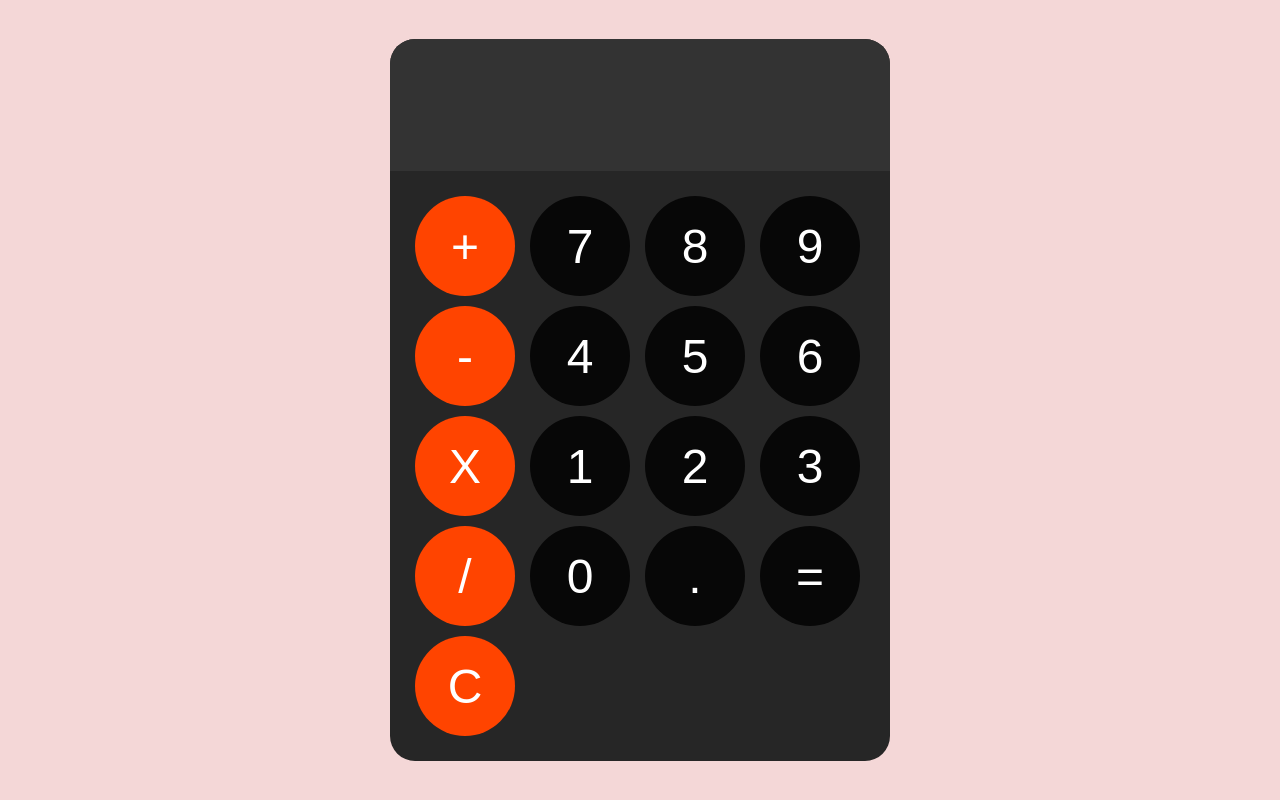
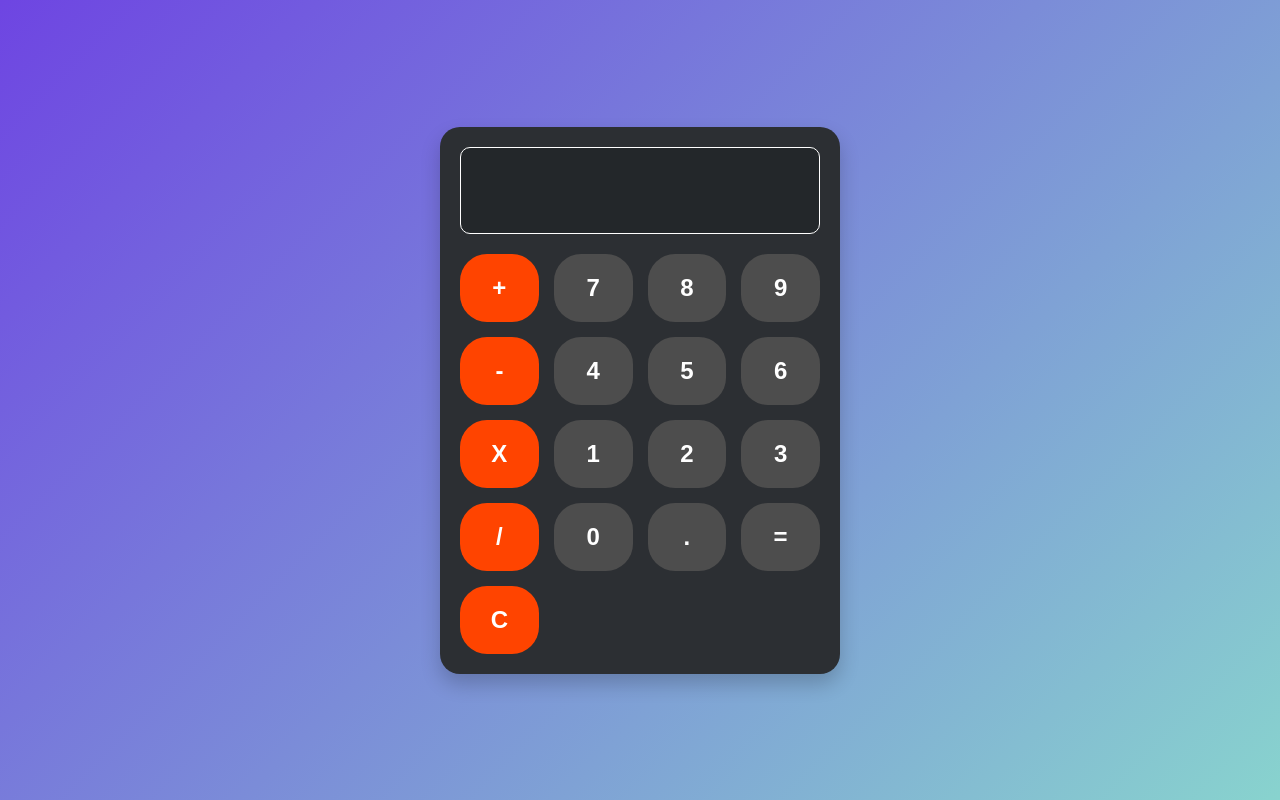
Before and after one commit to somyakrjha07/calculator, a plain HTML site: page index.html in a window 1280 px wide. Drawn offline with Linux system fonts and the light colour scheme.

Commit message:
Add files via upload

```diff
--- a/index.html
+++ b/index.html
@@ -3,7 +3,7 @@
 <head>
     <meta charset="UTF-8">
     <meta name="viewport" content="width=device-width, initial-scale=1.0">
-    <title>Document</title>
+    <title>Calculator</title>
     <link rel="stylesheet" href="style.css">
     <link rel="shortcut icon" href="favicon.ico" type="image/x-icon">
     <script src="script.js"></script>
@@ -20,15 +20,15 @@
             <button onclick="appendToDisplay('4')">4</button>
             <button onclick="appendToDisplay('5')">5</button>
             <button onclick="appendToDisplay('6')">6</button>
-        <button onclick="appendToDisplay('*')"class="operator-btn">X</button>
+            <button onclick="appendToDisplay('*')" class="operator-btn">X</button>
             <button onclick="appendToDisplay('1')">1</button>
             <button onclick="appendToDisplay('2')">2</button>
             <button onclick="appendToDisplay('3')">3</button>
-        <button onclick="appendToDisplay('/')"class="operator-btn">/</button>
+            <button onclick="appendToDisplay('/')" class="operator-btn">/</button>
             <button onclick="appendToDisplay('0')">0</button>
             <button onclick="appendToDisplay('.')">.</button>
             <button onclick="calculate()">=</button>
-        <button onclick="clearDisplay()"class="operator-btn">C</button>
+            <button onclick="clearDisplay()" class="operator-btn">C</button>
         </div>
     </div>
 </body>
--- a/script.js
+++ b/script.js
@@ -0,0 +1,16 @@
+function appendToDisplay(value) {
+    document.getElementById('display').value += value;
+}
+
+function calculate() {
+    let display = document.getElementById('display');
+    try {
+        display.value = eval(display.value);
+    } catch {
+        display.value = 'Error';
+    }
+}
+
+function clearDisplay() {
+    document.getElementById('display').value = '';
+}
--- a/style.css
+++ b/style.css
@@ -1,59 +1,122 @@
-body{
+@import url('https://fonts.googleapis.com/css2?family=Poppins:wght@400;600&display=swap');
+
+body {
     margin: 0;
     display: flex;
     justify-content: center;
     align-items: center;
     height: 100vh;
-    background-color: hsl(0, 56%, 90%);
+    background: linear-gradient(135deg, #6e45e2, #88d3ce);
+    font-family: 'Poppins';
+    overflow: hidden;
 }
-#calculator{
-    font-family: 'Segoe UI', Tahoma, Geneva, Verdana, sans-serif;
-    background-color: hsl(0, 0%, 15%);
-    border-radius: 25px;
-    max-width: 500px;
-    overflow: hidden;
 
+#calculator {
+    background-color: #2c2f33;
+    border-radius: 20px;
+    box-shadow: 0 10px 20px rgba(0, 0, 0, 0.2);
+    width: 90%;
+    max-width: 400px;
+    padding: 20px;
+    box-sizing: border-box;
 }
-#display{
+
+#display {
     width: 100%;
     padding: 20px;
-    font-size: 5rem;
-    text-align: left;
-    border: none;
-    background-color: hsl(0, 0%, 20%);
+    font-size: 2.5rem;
+    text-align: right;
+    border: 1px solid white;
+    background-color: #23272a;
     color: white;
+    border-radius: 10px;
+    margin-bottom: 20px;
+    box-sizing: border-box;
 }
-#keys{
+
+#keys {
     display: grid;
     grid-template-columns: repeat(4, 1fr);
-    gap: 10px;
-    padding: 25px;
+    gap: 15px;
+    box-sizing: border-box;
 }
-button{
-    width: 100px;
-    height: 100px;
-    border-radius: 50%;
+
+button {
+    width: 100%;
+    padding: 20px;
+    border-radius: 27px;
     border: none;
-    background-color: rgba(0, 0, 0, 0.822);
+    background-color: hsl(0, 0%, 30%);
     color: white;
-    font-size: 3rem;
-    font-weight: 500;
+    font-size: 1.5rem;
+    font-weight: 600;
     cursor: pointer;
+    transition: background-color 0.3s ease, transform 0.1s ease;
+    box-sizing: border-box;
 }
-button:hover{
-    background-color: hsl(0, 0%, 100%);
-    color: black;
-    transition: 0.2s ease;
+
+button:hover {
+    background-color: hsl(0, 0%, 40%);
 }
-button:active{
-    background-color: hsl(0, 2%, 74%);
+
+button:active {
+    background-color: hsl(0, 0%, 0%);
+    transform: scale(0.95);
 }
-.operator-btn{
+
+.operator-btn {
     background-color: hsl(16, 100%, 50%);
 }
-.operator-btn:hover{
-    background-color: hsl(16, 100%, 58%);
+
+.operator-btn:hover {
+    background-color: hsl(16, 100%, 60%);
+    color: black;
+    transition: 0.3s ease;
 }
-.operator-btn:active{
-    background-color: hsl(16, 100%, 67%);
+
+.operator-btn:active {
+    background-color: hsl(16, 100%, 70%);
 }
+
+/* Responsive design */
+@media (min-width: 768px) {
+    #calculator {
+        width: 80%;
+        max-width: 400px;
+    }
+    #display {
+        font-size: 2.5rem;
+    }
+    button {
+        padding: 20px;
+        font-size: 1.5rem;
+    }
+}
+
+@media (min-width: 1024px) {
+    #calculator {
+        width: 60%;
+        max-width: 400px;
+    }
+    #display {
+        font-size: 2.5rem;
+    }
+    button {
+        padding: 20px;
+        font-size: 1.5rem;
+    }
+}
+
+@media (min-width: 1440px) {
+    #calculator {
+        width: 50%;
+        max-width: 400px;
+    }
+    #display {
+        font-size: 2.5rem;
+    }
+    button {
+        padding: 20px;
+        font-size: 1.5rem;
+    }
+}
```
Lines whose indentation alone changed are shown as unchanged.
